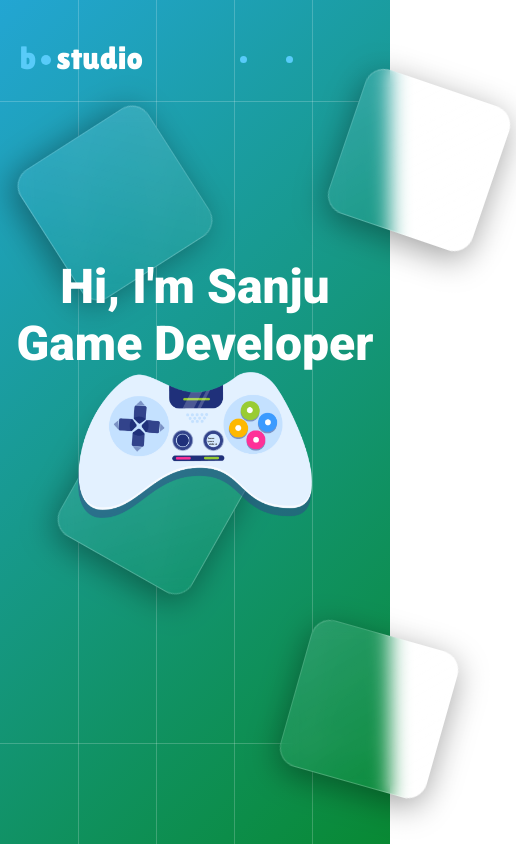
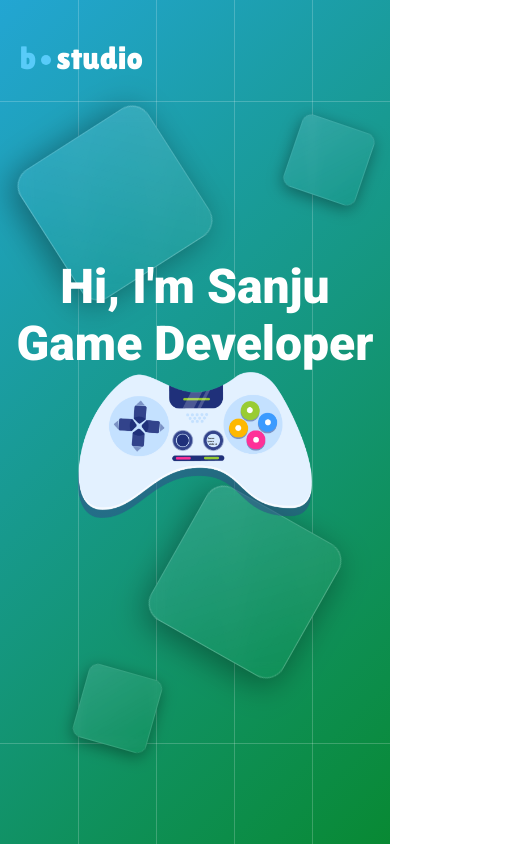
Before and after one commit to sanjumahto3034/sanjumahto.com-React, a React (Create React App) app in the folder portfolio/: page / in a window 390 px wide. Shown: the whole page, 516 px wide, since content can reach past the window. Built offline with nearby package versions, Linux system fonts and the light colour scheme.

Commit message:
mobile ui update

```diff
--- a/portfolio/src/App.css
+++ b/portfolio/src/App.css
@@ -5,7 +5,6 @@
   background: linear-gradient(-45deg, #ee7752, #008000, #23a6d5, #23d5ab);
 	background-size: 400% 400%;
 	animation: gradient 50s ease infinite;
-
 }
 
 
@@ -24,6 +23,7 @@
   width: 150px;
   height: 150px;
   transform: 0.7s;
+
 }
 
 .blackspot-parent-1{
@@ -40,7 +40,7 @@
 }
 .blackspot-parent-2{
   position: absolute;
-  margin-left: 75vw;
+  margin-left: 70vw;
   margin-top: 75vh;
   z-index:5;
 }
@@ -62,9 +62,10 @@
 }
 .blackspot-parent-4{
   position: absolute;
-  margin-left: 88vw;
+  margin-left: 80vw;
   margin-top: 10vh;
   z-index:3;
+
 }
 .blackspot-parent-4 :hover{
   margin-left: -10px;
@@ -194,3 +195,17 @@
 .horizontal-line-2{
   margin-top: 12vh;
 }
+@media (max-width: 480px){
+  .blackspot-parent-2{
+    scale: 0.5;
+    margin-left: 5vh;
+  }
+  .blackspot-parent-1{
+    margin-left: 20vh;
+    margin-top: 60vh;
+  }
+  .blackspot-parent-4{
+    scale: 0.5;
+    margin-left: 30vh;
+  }
+}
--- a/portfolio/src/Header.css
+++ b/portfolio/src/Header.css
@@ -97,10 +97,11 @@
 }
 
 @media (max-width: 480px){
-    .title-div-middle-text{
-        font-size: 0rem;
+    .title-div-middle{
+        scale: 0;
+
     }
-    .title-get-in-touch-button{
+    .title-div-end{
         scale: 0;
     }
 }
```
